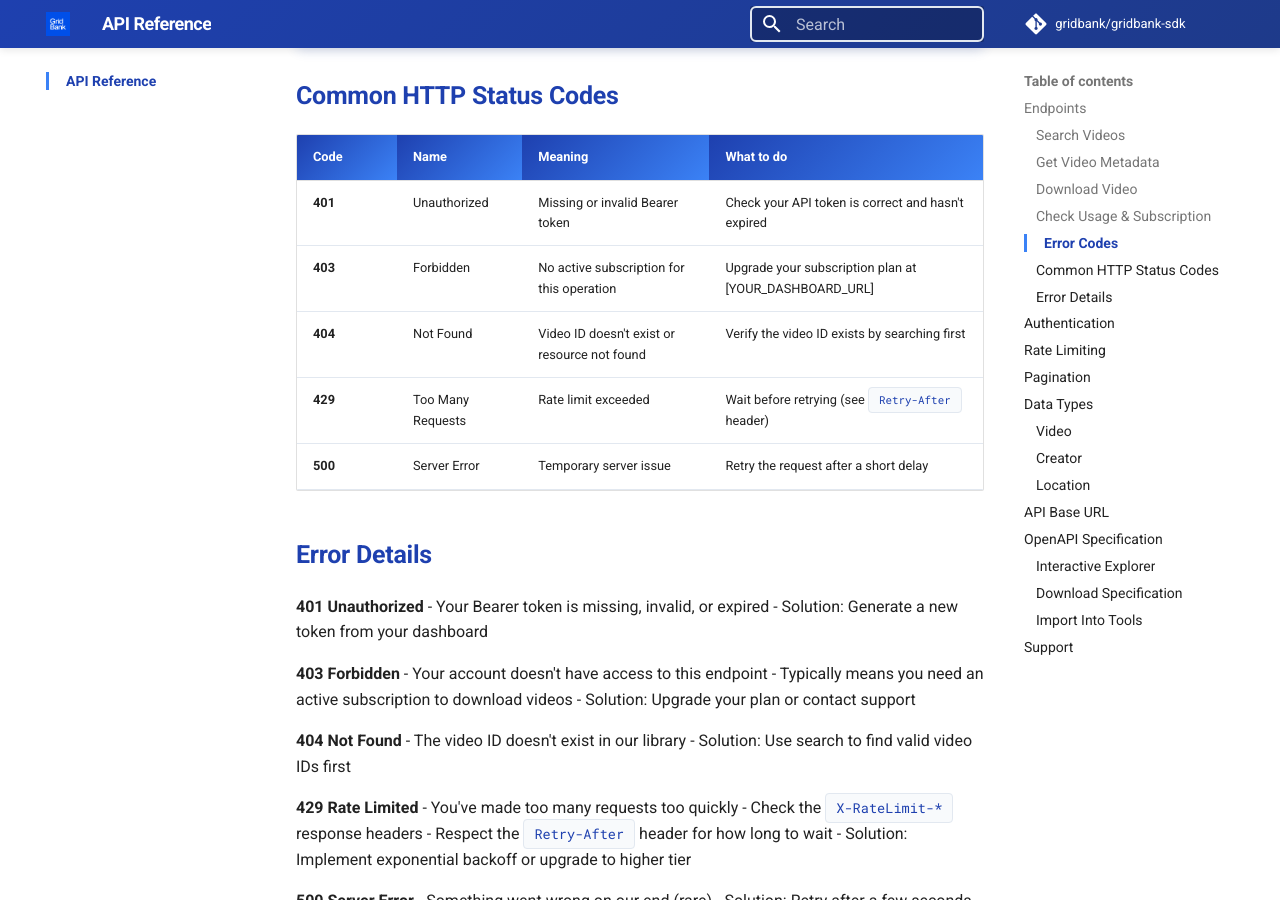
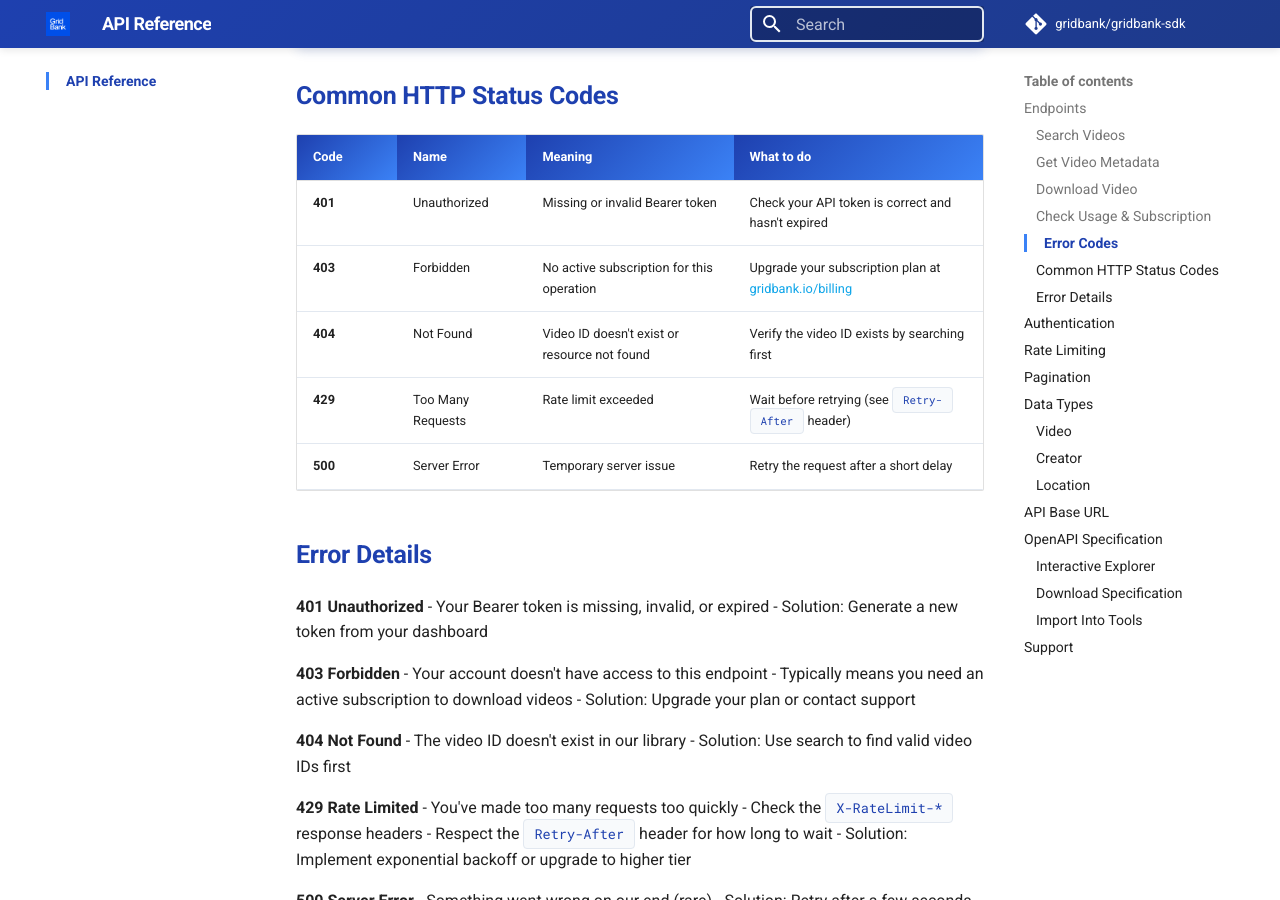
Before and after one commit to GridBank/gridbank-sdk, an MkDocs documentation site: the page built from docs/api-reference.md, in a window 1280 px wide and 900 px high, scrolled down 4310 px. Built offline with MkDocs 1.6.1 and Material for MkDocs 9.7.7, drawn with Linux system fonts in a browser that asks for light colours; comment, search, counter and statistics services are not loaded; some of the changed text lies outside the part shown.

Commit message:
fix: address Greptile review comments
Co-Authored-By: Claude Sonnet 4.6 <noreply@anthropic.com>

```diff
--- a/docs/api-reference.md
+++ b/docs/api-reference.md
@@ -165,7 +165,7 @@ All API errors follow this pattern:
 | Code | Name | Meaning | What to do |
 |------|------|---------|-----------|
 | **401** | Unauthorized | Missing or invalid Bearer token | Check your API token is correct and hasn't expired |
-| **403** | Forbidden | No active subscription for this operation | Upgrade your subscription plan at [YOUR_DASHBOARD_URL] |
+| **403** | Forbidden | No active subscription for this operation | Upgrade your subscription plan at [gridbank.io/billing](https://gridbank.io/billing) |
 | **404** | Not Found | Video ID doesn't exist or resource not found | Verify the video ID exists by searching first |
 | **429** | Too Many Requests | Rate limit exceeded | Wait before retrying (see `Retry-After` header) |
 | **500** | Server Error | Temporary server issue | Retry the request after a short delay |
--- a/mkdocs.yml
+++ b/mkdocs.yml
@@ -23,6 +23,8 @@ theme:
 markdown_extensions:
   - tables
   - admonition
+  - pymdownx.tabbed:
+      alternate_style: true
 
 nav:
   - Home: index.md
```
Also changed, not shown: other parts of docs/api-reference.md (+1 -1 lines), js/README.md (+1 -1 lines), python/README.md (+1 -1 lines), 1 other file.
